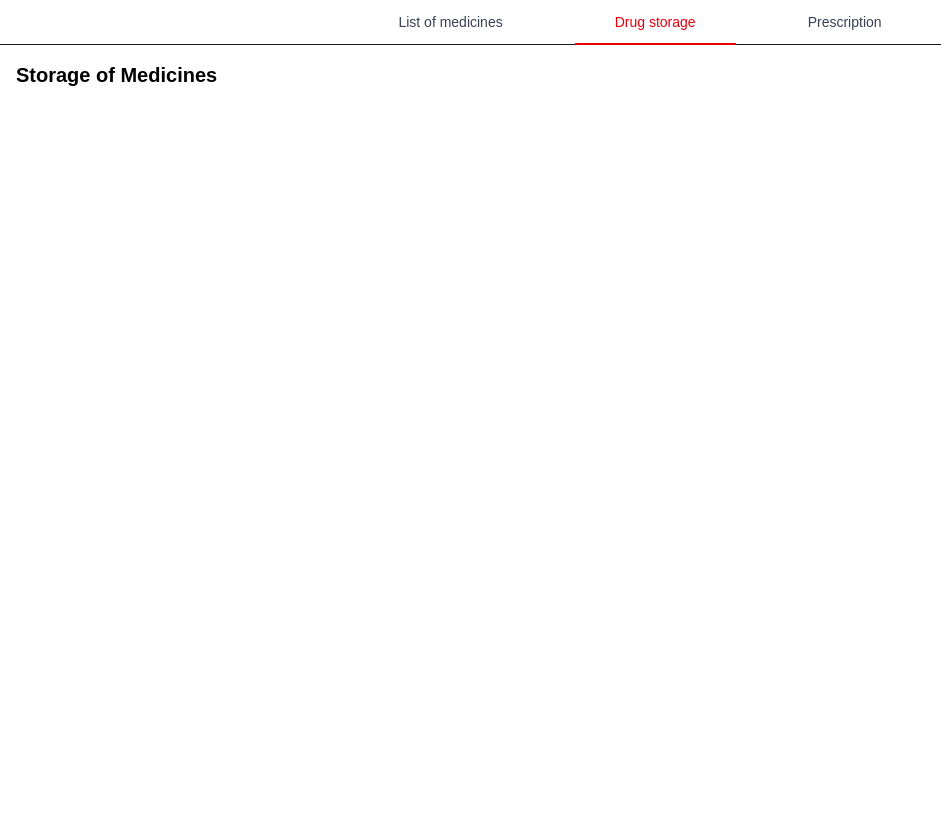
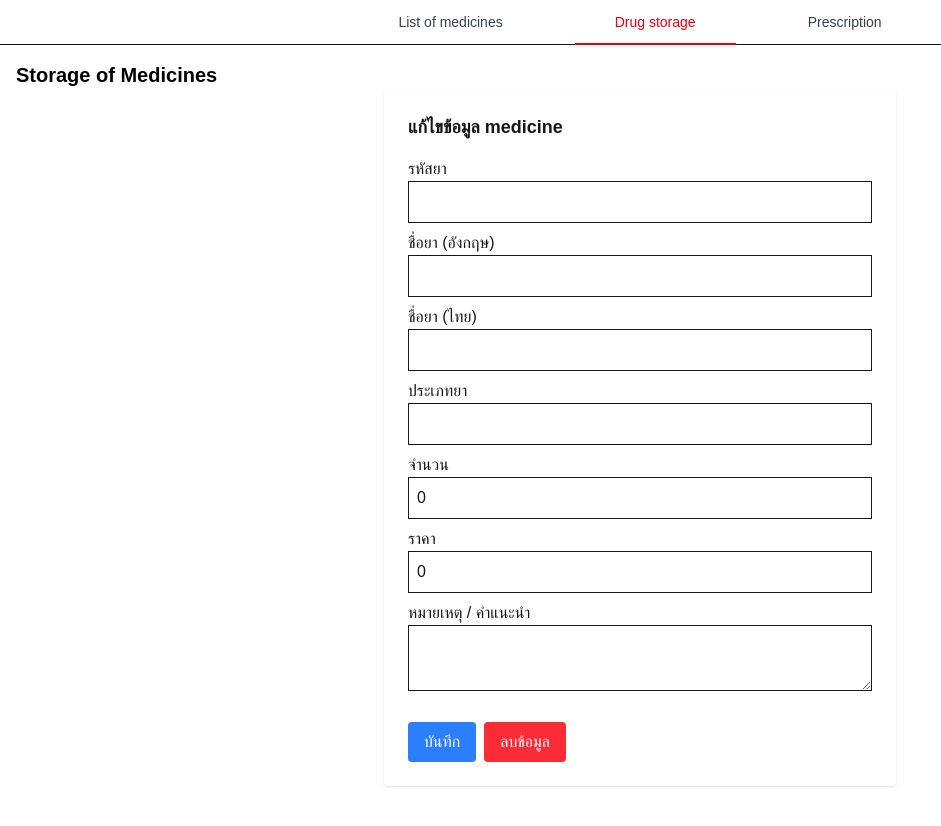
Before and after one commit to Masahiro-No/prescription_tutorial_web, a Next.js app: page /storage in a window 1280 px wide. Shown: the top 826 px of the page, without its empty margins (0-941 px from the left). Built offline with nearby package versions, Linux system fonts and the light colour scheme; no server answers; the database is empty.

Commit message:
Add EditData component for managing medicine details and update related pages

```diff
--- a/src/app/prescription/page.tsx
+++ b/src/app/prescription/page.tsx
@@ -1,4 +1,6 @@
 "use client";
+
+import EditData from "@/component/edit_data";
 
 export default function precription_of_user() {
   return (
--- a/src/app/storage/page.tsx
+++ b/src/app/storage/page.tsx
@@ -1,10 +1,13 @@
 "use client";
+
+import EditData from "@/component/edit_data";
 
 export default function storage_of_medicine() {
   return (
     <div className="bg-white min-h-screen">
       <main className="p-4">
         <h1 className="text-xl font-bold text-black">Storage of Medicines</h1>
+        <EditData id="1de29596-667c-484d-94e9-60925e0119d5" />
       </main>
     </div>
   );
--- a/src/component/edit_data.tsx
+++ b/src/component/edit_data.tsx
@@ -1,54 +1,70 @@
 "use client";
 import React, { useEffect, useState } from "react";
 
-type EditType = "medicine" | "prescription";
-
 type Medicine = {
   id: string;
-  code: string;
-  name: string;
-  category: string;
+  medicineCode: string;
+  nameEN: string;
+  nameTH: string;
+  catagory: string;
   amount: number;
-  price: number;
-};
-
-type Prescription = {
-  id: string;
-  patientName: string;
-  doctorName: string;
-  date: string;
-  // เพิ่ม field ตาม schema จริง
+  current_price: number;
+  advice?: string | null;
 };
 
 type Props = {
   id: string;
-  type: EditType; // "medicine" หรือ "prescription"
   onSuccess?: () => void; // callback หลังแก้ไข/ลบสำเร็จ
 };
 
-export default function EditData({ id, type, onSuccess }: Props) {
-  const [data, setData] = useState<Medicine | Prescription | null>(null);
+export default function EditData({ id, onSuccess }: Props) {
+  const [data, setData] = useState<Medicine | null>(null);
   const [loading, setLoading] = useState(true);
   const [error, setError] = useState<string | null>(null);
 
   // ดึงข้อมูล
   useEffect(() => {
     setLoading(true);
-    fetch(`/api/${type}/${id}`)
+    fetch(`/api/medicine/${id}`)
       .then((res) => res.json())
-      .then(setData)
+      .then((m) => {
+        // map backend shape to local Medicine type and coerce decimals to numbers
+        setData({
+          id: m.id,
+          medicineCode: m.medicineCode ?? "",
+          nameEN: m.nameEN ?? "",
+          nameTH: m.nameTH ?? "",
+          catagory: m.catagory ?? "",
+          amount: Number(m.amount ?? 0),
+          current_price: Number(m.current_price ?? m.price ?? 0),
+          advice: m.advice ?? "",
+        });
+      })
       .catch(() => setError("โหลดข้อมูลไม่สำเร็จ"))
       .finally(() => setLoading(false));
-  }, [id, type]);
+  }, [id]);
 
   // ฟังก์ชันแก้ไขข้อมูล
   const handleSave = async () => {
+    if (!data) return;
     setLoading(true);
     setError(null);
-    const res = await fetch(`/api/${type}/${id}`, {
-      method: "PUT",
+
+    // map local fields back to API shape
+    const payload = {
+      medicineCode: data.medicineCode,
+      nameEN: data.nameEN,
+      nameTH: data.nameTH,
+      catagory: data.catagory,
+      amount: data.amount,
+      current_price: data.current_price,
+      advice: data.advice ?? "",
+    };
+
+    const res = await fetch(`/api/medicine/${id}`, {
+      method: "PATCH",
       headers: { "Content-Type": "application/json" },
-      body: JSON.stringify(data),
+      body: JSON.stringify(payload),
     });
     if (res.ok) {
       onSuccess?.();
@@ -64,7 +80,7 @@ export default function EditData({ id, type, onSuccess }: Props) {
     if (!confirm("ต้องการลบข้อมูลนี้จริงหรือไม่?")) return;
     setLoading(true);
     setError(null);
-    const res = await fetch(`/api/${type}/${id}`, { method: "DELETE" });
+    const res = await fetch(`/api/medicine/${id}`, { method: "DELETE" });
     if (res.ok) {
       onSuccess?.();
       alert("ลบสำเร็จ");
@@ -81,61 +97,73 @@ export default function EditData({ id, type, onSuccess }: Props) {
   // ฟอร์มแก้ไข (medicine/prescription)
   return (
     <div className="max-w-lg mx-auto bg-white p-6 rounded shadow">
-      <h2 className="text-lg font-bold mb-4">แก้ไขข้อมูล {type}</h2>
-      {type === "medicine" ? (
-        <>
-          <label>ชื่อยา</label>
+      <h2 className="text-lg font-bold mb-4">แก้ไขข้อมูล medicine</h2>
+      <label>รหัสยา</label>
       <input
         className="border p-2 w-full mb-2"
-            value={(data as Medicine).name}
-            onChange={e => setData({ ...(data as Medicine), name: e.target.value })}
+        value={data.medicineCode}
+        onChange={(e) => setData({ ...data, medicineCode: e.target.value })}
       />
+
+      <label>ชื่อยา (อังกฤษ)</label>
+      <input
+        className="border p-2 w-full mb-2"
+        value={data.nameEN}
+        onChange={(e) => setData({ ...data, nameEN: e.target.value })}
+      />
+
+      <label>ชื่อยา (ไทย)</label>
+      <input
+        className="border p-2 w-full mb-2"
+        value={data.nameTH}
+        onChange={(e) => setData({ ...data, nameTH: e.target.value })}
+      />
+
       <label>ประเภทยา</label>
       <input
         className="border p-2 w-full mb-2"
-            value={(data as Medicine).category}
-            onChange={e => setData({ ...(data as Medicine), category: e.target.value })}
+        value={data.catagory}
+        onChange={(e) => setData({ ...data, catagory: e.target.value })}
       />
+
       <label>จำนวน</label>
       <input
+        type="number"
         className="border p-2 w-full mb-2"
-            value={(data as Medicine).amount}
-            onChange={e => setData({ ...(data as Medicine), amount: Number(e.target.value) })}
+        value={data.amount}
+        onChange={(e) => setData({ ...data, amount: Number(e.target.value) })}
       />
+
       <label>ราคา</label>
       <input
+        type="number"
+        step="0.01"
         className="border p-2 w-full mb-2"
-            value={(data as Medicine).price}
-            onChange={e => setData({ ...(data as Medicine), price: Number(e.target.value) })}
+        value={data.current_price}
+        onChange={(e) => setData({ ...data, current_price: Number(e.target.value) })}
       />
-        </>
-      ) : (
-        <>
-          <label>ชื่อผู้ป่วย</label>
-          <input
+
+      <label>หมายเหตุ / คำแนะนำ</label>
+      <textarea
         className="border p-2 w-full mb-2"
-            value={(data as Prescription).patientName}
-            onChange={e => setData({ ...(data as Prescription), patientName: e.target.value })}
+        value={data.advice ?? ""}
+        onChange={(e) => setData({ ...data, advice: e.target.value })}
       />
-            <label>ชื่อแพทย์</label>
-            <input
-              className="border p-2 w-full mb-2"
-              value={(data as Prescription).doctorName}
-              onChange={e => setData({ ...(data as Prescription), doctorName: e.target.value })}
-            />
-            <label>วันที่</label>
-          <input
-            className="border p-2 w-full mb-2"
-            value={(data as Prescription).date}
-            onChange={e => setData({ ...(data as Prescription), date: e.target.value })}
-          />
-        </>
-      )}
+
           <div className="flex gap-2 mt-4">
-        <button className="bg-blue-500 text-white px-4 py-2 rounded" onClick={handleSave} disabled={loading}>
+            <button
+              className="bg-blue-500 text-white px-4 py-2 rounded disabled:opacity-50"
+              onClick={handleSave}
+              disabled={loading}
+            >
               บันทึก
             </button>
-        <button className="bg-red-500 text-white px-4 py-2 rounded" onClick={handleDelete} disabled={loading}>
+
+            <button
+              className="bg-red-500 text-white px-4 py-2 rounded disabled:opacity-50"
+              onClick={handleDelete}
+              disabled={loading}
+            >
               ลบข้อมูล
             </button>
           </div>
```
Lines whose indentation alone changed are shown as unchanged.
